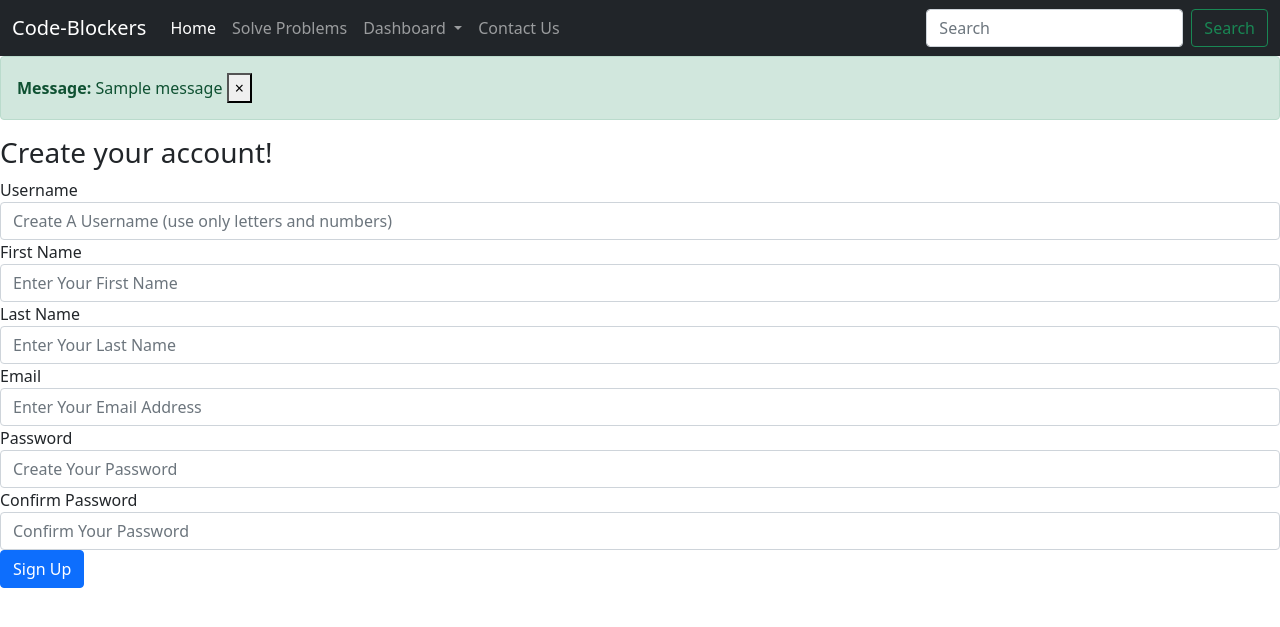
After one commit to sajal2803/Online-Judge-Codechecker-, a Django app: page /signup in a window 1280 px wide. The commit adds this page. Shown: the top 627 px of the page. Run offline with Django 4.2, Linux system fonts and the light colour scheme; tables that the repository leaves empty hold one stand-in row (values such as "Sample post"); one stand-in notice (Sample message) is shown.

Commit message:
22-04-22:- pushing changes in DB

```diff
--- /dev/null
+++ b/Hello/Hello/info.py
@@ -0,0 +1,5 @@
+EMAIL_USE_TLS = True
+EMAIL_HOST = 'smtp.gmail.com'
+EMAIL_HOST_USER = 'gfg.demo.django.login'
+EMAIL_HOST_PASSWORD = 'gfgdemo123'
+EMAIL_PORT = 587
--- a/Hello/home/admin.py
+++ b/Hello/home/admin.py
@@ -1,5 +1,6 @@
 from django.contrib import admin
-from home.models import Problem ,Solution
+from home.models import Problem ,Solution,Visitor
 # Register your models here.
 admin.site.register(Problem)
 admin.site.register(Solution)
+admin.site.register(Visitor)
--- a/Hello/home/urls.py
+++ b/Hello/home/urls.py
@@ -1,5 +1,5 @@
 from django.contrib import admin
-from django.urls import path
+from django.urls import path ,include
 
 from . import views
 
@@ -10,8 +10,11 @@ urlpatterns = [
     path('contact/', views.contact, name='contact'),
     path('home/',views.home, name='home'),
     path('problems/', views.probleminfo),
-    path('problems/submit', views.submit),
-
+    path('problems/submit', views.submit , name='submit'),
+    path('signup',views.signup, name='signup'),
+    path('signin/',views.signin, name='signin'),
+    path('signout/',views.signout, name='signout'),
+    path('activate/<uidb64>/<token>', views.activate ,name='activate'),
 
 
 ]
--- a/Hello/home/views.py
+++ b/Hello/home/views.py
@@ -1,6 +1,16 @@
-from django.shortcuts import render , HttpResponse
-from home.models import Problem, Solution
+from django.shortcuts import render, redirect
+from django.http import HttpResponse
+from django.contrib.auth.models import User
 from django.contrib import messages
+from django.core.mail import EmailMessage, send_mail
+from Hello import settings
+from django.contrib.sites.shortcuts import get_current_site
+from django.template.loader import render_to_string
+from django.utils.http import urlsafe_base64_decode, urlsafe_base64_encode
+from django.utils.encoding import force_bytes
+from django.contrib.auth import authenticate, login, logout
+from . tokens import generate_token
+from home.models import Problem, Solution, Visitor
 
 # Create your views here.
 def index(request):
@@ -9,6 +19,119 @@ def index(request):
     }
     return render(request, 'index.html', context)
     # return HttpResponse("This is home page")
+def signup(request):
+   if request.method == "POST":
+       username = request.POST['username']
+       fname = request.POST['fname']
+       lname = request.POST['lname']
+       email = request.POST['email']
+       pass1 = request.POST['pass1']
+       pass2 = request.POST['pass2']
+
+       if User.objects.filter(username=username):
+           messages.error(request, "Username already exist! Please try some other username.")
+           return redirect('home')
+
+       if User.objects.filter(email=email).exists():
+           messages.error(request, "Email Already Registered!!")
+           return redirect('home')
+
+       if len(username)>20:
+           messages.error(request, "Username must be under 20 charcters!!")
+           return redirect('home')
+
+       if pass1 != pass2:
+           messages.error(request, "Passwords didn't matched!!")
+           return redirect('home')
+
+       if not username.isalnum():
+           messages.error(request, "Username must be Alpha-Numeric!!")
+           return redirect('home')
+
+       myuser = User.objects.create_user(username, email, pass1)
+       visitor=Visitor(vis_name='fname'+'lname',vis_email='email',vis_password='pass1')
+       visitor.save()
+
+       myuser.first_name = fname
+       myuser.last_name = lname
+       # myuser.is_active = False
+       myuser.is_active = False
+       myuser.save()
+       messages.success(request, "Your Account has been created succesfully!! Please check your email to confirm your email address in order to activate your account.")
+
+       # Welcome Email
+       subject = "Welcome to GFG- Django Login!!"
+       message = "Hello " + myuser.first_name + "!! \n" + "Welcome to GFG!! \nThank you for visiting our website\n. We have also sent you a confirmation email, please confirm your email address. \n\nThanking You\nAnubhav Madhav"
+       from_email = settings.EMAIL_HOST_USER
+       to_list = [myuser.email]
+       send_mail(subject, message, from_email, to_list, fail_silently=True)
+
+       # Email Address Confirmation Email
+       current_site = get_current_site(request)
+       email_subject = "Confirm your Email @ GFG - Django Login!!"
+       message2 = render_to_string('email_confirmation.html',{
+
+           'name': myuser.first_name,
+           'domain': current_site.domain,
+           'uid': urlsafe_base64_encode(force_bytes(myuser.pk)),
+           'token': generate_token.make_token(myuser)
+       })
+       email = EmailMessage(
+       email_subject,
+       message2,
+       settings.EMAIL_HOST_USER,
+       [myuser.email],
+       )
+       email.fail_silently = True
+       email.send()
+
+       return redirect('signin')
+
+
+   return render(request, "signup.html")
+
+
+def activate(request,uidb64,token):
+   try:
+       uid = force_text(urlsafe_base64_decode(uidb64))
+       myuser = User.objects.get(pk=uid)
+   except (TypeError,ValueError,OverflowError,User.DoesNotExist):
+       myuser = None
+
+   if myuser is not None and generate_token.check_token(myuser,token):
+       myuser.is_active = True
+       # user.profile.signup_confirmation = True
+       myuser.save()
+       login(request,myuser)
+       messages.success(request, "Your Account has been activated!!")
+       return redirect('signin')
+   else:
+       return render(request,'activation_failed.html')
+
+
+def signin(request):
+   if request.method == 'POST':
+       username = request.POST['username']
+       pass1 = request.POST['pass1']
+
+       user = authenticate(username=username, password=pass1)
+
+       if user is not None:
+           login(request, user)
+           fname = user.first_name
+           # messages.success(request, "Logged In Sucessfully!!")
+           return render(request, "index.html",{"fname":fname})
+       else:
+           messages.error(request, "Bad Credentials!!")
+           return redirect('home')
+
+   return render(request, "signin.html") #signin.html
+
+
+def signout(request):
+   logout(request)
+   messages.success(request, "Logged Out Successfully!!")
+   return redirect('home')
 
 def about(request):
     return render(request, 'about.html')
--- a/Hello/templates/base.html
+++ b/Hello/templates/base.html
@@ -23,17 +23,17 @@
                 <a class="nav-link active" aria-current="page" href="/home">Home</a>
               </li>
               <li class="nav-item">
-                <a class="nav-link" href="/about">About Us</a>
+                <a class="nav-link" href="/problems">Solve Problems</a>
               </li>
               <li class="nav-item dropdown">
                 <a class="nav-link dropdown-toggle" href="/services" id="navbarDropdown" role="button" data-bs-toggle="dropdown" aria-expanded="false">
-                  Services
+                  Dashboard
                 </a>
                 <ul class="dropdown-menu" aria-labelledby="navbarDropdown">
-                  <li><a class="dropdown-item" href="/services">Guitars</a></li>
-                  <li><a class="dropdown-item" href="#">Ibanez</a></li>
+                  <li><a class="dropdown-item" href="/services">Python</a></li>
+                  <li><a class="dropdown-item" href="#">Java</a></li>
                   <li><hr class="dropdown-divider"></li>
-                  <li><a class="dropdown-item" href="#">Gibson</a></li>
+                  <li><a class="dropdown-item" href="#">C++</a></li>
                 </ul>
               </li>
               <li class="nav-item">
@@ -47,6 +47,7 @@
           </div>
         </div>
       </nav>
+
     {% block body %}
      {% endblock body %}
 
--- /dev/null
+++ b/Hello/templates/signup.html
@@ -0,0 +1,46 @@
+{% extends 'base.html' %}
+{% block title%} Home
+{% endblock title%}
+
+{% block body%}
+{% for message in messages %}
+    <div class="alert alert-{{ message.tags }} alert-dismissible fade show" role="alert">
+        <strong>Message:</strong> {{ message }}
+        <button type="button" class="close" data-dismiss="alert" aria-label="Close">
+    <span aria-hidden="true">&times;</span>
+  </button>
+    </div>
+    {% endfor %}
+
+    <h3>Create your account!</h3>
+    <form method="post" action="/signup">
+        {% csrf_token %}
+        <div class="form-group">
+            <label for="username">Username</label>
+            <input type="text" class="form-control" id="username" name="username" placeholder="Create A Username (use only letters and numbers)" Required>
+        </div>
+        <div class="form-group">
+            <label for="fname">First Name</label>
+            <input type="text" class="form-control" id="fname" name="fname" placeholder="Enter Your First Name" Required>
+        </div>
+        <div class="form-group">
+            <label for="lname">Last Name</label>
+            <input type="text" class="form-control" id="lname" name="lname" placeholder="Enter Your Last Name" Required>
+        </div>
+        <div class="form-group">
+            <label for="email">Email</label>
+            <input type="email" class="form-control" id="email" name="email" placeholder="Enter Your Email Address" Required>
+        </div>
+        <div class="form-group">
+            <label for="pass1">Password</label>
+            <input type="password" class="form-control" id="pass1" name="pass1" placeholder="Create Your Password" Required>
+        </div>
+        <div class="form-group">
+            <label for="pass2">Confirm Password</label>
+            <input type="password" class="form-control" id="pass2" name="pass2" placeholder="Confirm Your Password" Required>
+        </div>
+        <button type="submit" class="btn btn-primary">Sign Up</button>
+    </form>
+
+
+{% endblock body%}
```
Also changed, not shown: Hello/Hello/email_confirmation.html (added, +10 -0 lines), Hello/Hello/settings.py (+6 -2 lines), Hello/home/models.py (+11 -1 lines), Hello/home/tokens.py (added, +12 -0 lines), Hello/templates/registration/login.html (deleted, +0 -7 lines), Hello/templates/signin.html (added, +31 -0 lines), Hello/db.sqlite3, Hello/home/migrations/0002_visitor_rename_user_id_solution_vis_id_and_more.py (added), Hello/home/migrations/0003_remove_visitor_vis_id_visitor_id_and_more.py (added).
